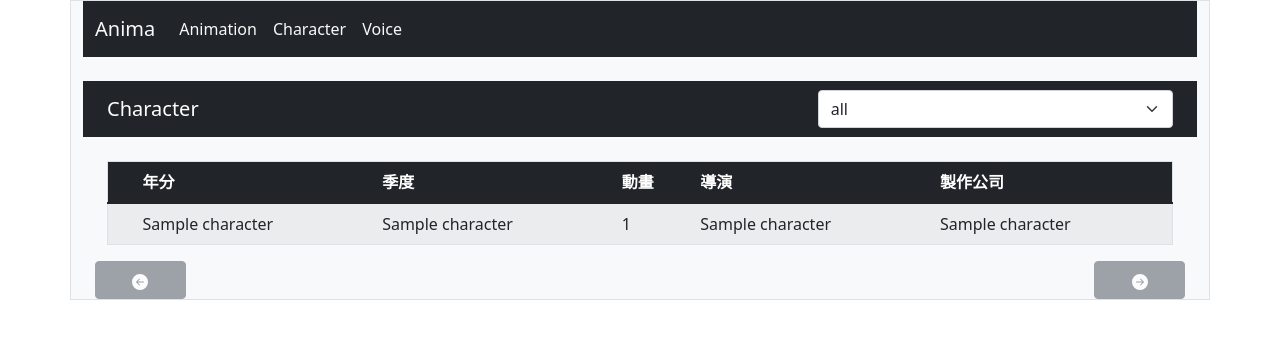
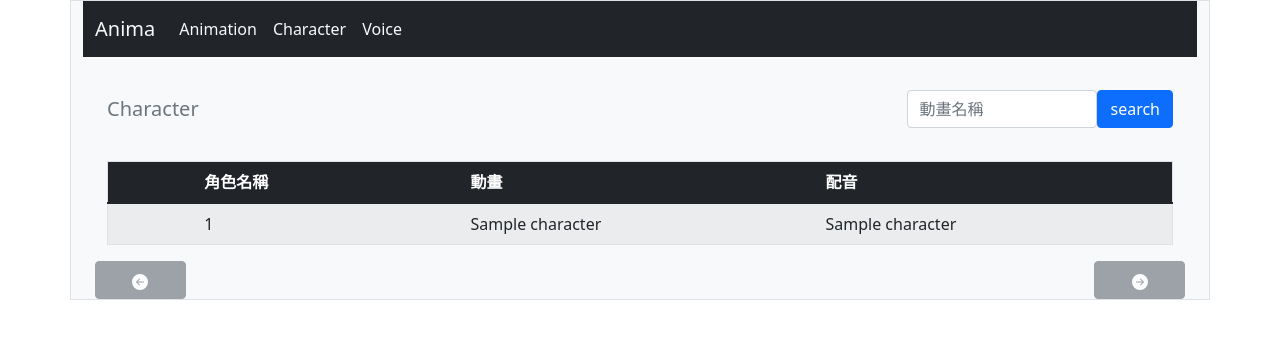
Before and after one commit to flora0110/DBMS-Final-Project, a Flask app: page /retcarahC in a window 1280 px wide. Shown: the top 339 px of the page. Run offline with Flask 2, Linux system fonts and the light colour scheme; a database or web service that is not in the repository returns one stand-in record (values such as "Sample title"); some libraries are stand-ins or nearby versions.

Commit message:
about to finish page character but link to voice
edit by betty

```diff
--- a/server/app.py
+++ b/server/app.py
@@ -80,6 +80,7 @@ def anima_page():
 
 @app.route('/retcarahC')
 def character_page():
+    # set the parameter of GET
     page = request.args.get('page', default=0, type=int)
     anima_name = request.args.get('anima_name', default="all")
 
@@ -94,28 +95,36 @@ def character_page():
 
     ####################### here{
 
+    # set SQL select table
     SQL_select_command = """
         SELECT * FROM character
     """
+    if anima_name != "all":
+        SQL_select_command = f"""
+                SELECT * FROM character WHERE anima like '%{ anima_name }%';
+        """
 
     ####################### }here
 
     # execute SQL
     cursor.execute(SQL_select_command)
     data = cursor.fetchall()
-    # commit change of database
-    conn.commit()
-    # close cursor
-    cursor.close()
-    # close connect
-    conn.close()
 
+    # get 50 data of less
     end = page * 50 + 50
     prelen = len(data)
     if end > prelen:
         end = prelen
     data = data[page * 50:end]
 
+    # execute SQL
+    cursor.execute(SQL_select_command)
+    # close cursor
+    cursor.close()
+    # close connect
+    conn.close()
+
+    # set the page information
     left = page - 1
     right = page + 1
     if page == 0:
--- a/server/templates/character.html
+++ b/server/templates/character.html
@@ -6,6 +6,8 @@
     <link href="https://cdn.jsdelivr.net/npm/bootstrap@5.1.3/dist/css/bootstrap.min.css" rel="stylesheet" integrity="sha384-1BmE4kWBq78iYhFldvKuhfTAU6auU8tT94WrHftjDbrCEXSU1oBoqyl2QvZ6jIW3" crossorigin="anonymous">
     <script src="https://cdn.jsdelivr.net/npm/bootstrap@5.1.3/dist/js/bootstrap.bundle.min.js" integrity="sha384-ka7Sk0Gln4gmtz2MlQnikT1wXgYsOg+OMhuP+IlRH9sENBO0LRn5q+8nbTov4+1p" crossorigin="anonymous"></script>
     <script src="https://code.jquery.com/jquery-3.5.1.js" integrity="sha256-QWo7LDvxbWT2tbbQ97B53yJnYU3WhH/C8ycbRAkjPDc=" crossorigin="anonymous"></script>
+
+
 </head>
 <body>
 
@@ -28,16 +30,15 @@
         <div class="row">
             <div class="col">
             <br/>
-            <nav class="navbar navbar-expand-lg navbar-dark bg-dark">
+            <nav class="navbar navbar-expand-lg navbar-dark bg-light">
               <div class="container-fluid">
-                <a class="navbar-brand col-2" >Character</a>
-                    <form class="d-flex col-4">
-                    <select name="which" class="form-select col-3" aria-label="Default select example" onchange="changeYear(this.value)">
-                      <option value="all" class="drop-down" selected>all</option>
-                      <option value="2020" class="drop-down">2020</option>
-                      <option value="2021" class="drop-down">2021</option>
-                    </select>
-                    </form>
+                  <a class="navbar-brand col-2 text-secondary" >Character</a>
+
+                  <!-- search bar -->
+                  <form class="d-flex col-3" action="/retcarahC">
+                        <input class="form-control" type="text" name="anima_name" placeholder="動畫名稱">
+                        <button type="submit" class="btn btn-primary">search</button>
+                  </form>
               </div>
             </nav>
             <br/>
@@ -45,31 +46,19 @@
             <table  class="table table-striped" class="for-table" border="1">
                 <thead class="bg-dark text-white">
                     <tr>
-                        <th scope="col"></th>
-                        <th scope="col">年分</th>
-                        <th scope="col">季度</th>
-                        <th scope="col">動畫</th>
-                        <th scope="col">導演</th>
-                        <th scope="col">製作公司</th>
+                        <th scope="col" class="col-1"></th>
+                        <th scope="col" class="col-3">角色名稱</th>
+                        <th scope="col" class="col-4">動畫</th>
+                        <th scope="col" class="col-4">配音</th>
                     </tr>
                 </thead>
                 <tbody id="test">
                 {% for data in datas %}
                     <tr>
                         <th scope="row" class="h6 text-black-50" ></th>
+                        <td>{{ data[0] }}</td>
                         <td>{{ data[1] }}</td>
                         <td>{{ data[2] }}</td>
-                        <td>{{ data[0] }}</td>
-                        {% if data[3] != "NULL" %}
-                            <td>{{ data[3] }}</td>
-                        {% else %}
-                            <td></td>
-                        {% endif %}
-                        {% if data[4] != "NULL" %}
-                            <td>{{ data[4] }}</td>
-                        {% else %}
-                            <td></td>
-                        {% endif %}
                     </tr>
                 {% endfor %}
                 </tbody>
@@ -78,18 +67,18 @@
             <div class="container">
                 <div class="row justify-content-between">
                     {% if page == left %}
-                        <button type="button" class="col-1 btn btn-secondary" id="pre" onclick="location.href='/character?page={{ left }}&character_name={{ character_name }}'" disabled>
+                        <button type="button" class="col-1 btn btn-secondary" id="pre" onclick="location.href='/retcarahC?page={{ left }}&anima_name={{ anima_name }}'" disabled>
                     {% else %}
-                        <button type="button" class="col-1 btn btn-secondary" id="pre" onclick="location.href='/character?page={{ left }}&character_name={{ character_name }}'">
+                        <button type="button" class="col-1 btn btn-secondary" id="pre" onclick="location.href='/retcarahC?page={{ left }}&anima_name={{ anima_name }}'">
                     {% endif %}
                             <svg xmlns="http://www.w3.org/2000/svg" width="16" height="16" fill="currentColor" class="bi bi-arrow-left-circle-fill" viewBox="0 0 16 16">
                               <path d="M8 0a8 8 0 1 0 0 16A8 8 0 0 0 8 0zm3.5 7.5a.5.5 0 0 1 0 1H5.707l2.147 2.146a.5.5 0 0 1-.708.708l-3-3a.5.5 0 0 1 0-.708l3-3a.5.5 0 1 1 .708.708L5.707 7.5H11.5z"/>
                             </svg>
                         </button>
                     {% if page == right %}
-                        <button type="button" class="col-1 btn btn-secondary" id="next" onclick="location.href='/character?page={{ right }}&character_name={{ character_name }}'" disabled>
+                        <button type="button" class="col-1 btn btn-secondary" id="next" onclick="location.href='/retcarahC?page={{ right }}&anima_name={{ anima_name }}'" disabled>
                     {% else %}
-                        <button type="button" class="col-1 btn btn-secondary" id="next" onclick="location.href='/character?page={{ right }}&character_name={{ character_name }}'">
+                        <button type="button" class="col-1 btn btn-secondary" id="next" onclick="location.href='/retcarahC?page={{ right }}&anima_name={{ anima_name }}'">
                     {% endif %}
                             <svg xmlns="http://www.w3.org/2000/svg" width="16" height="16" fill="currentColor" class="bi bi-arrow-right-circle-fill" viewBox="0 0 16 16">
                               <path d="M8 0a8 8 0 1 1 0 16A8 8 0 0 1 8 0zM4.5 7.5a.5.5 0 0 0 0 1h5.793l-2.147 2.146a.5.5 0 0 0 .708.708l3-3a.5.5 0 0 0 0-.708l-3-3a.5.5 0 1 0-.708.708L10.293 7.5H4.5z"/>
```
